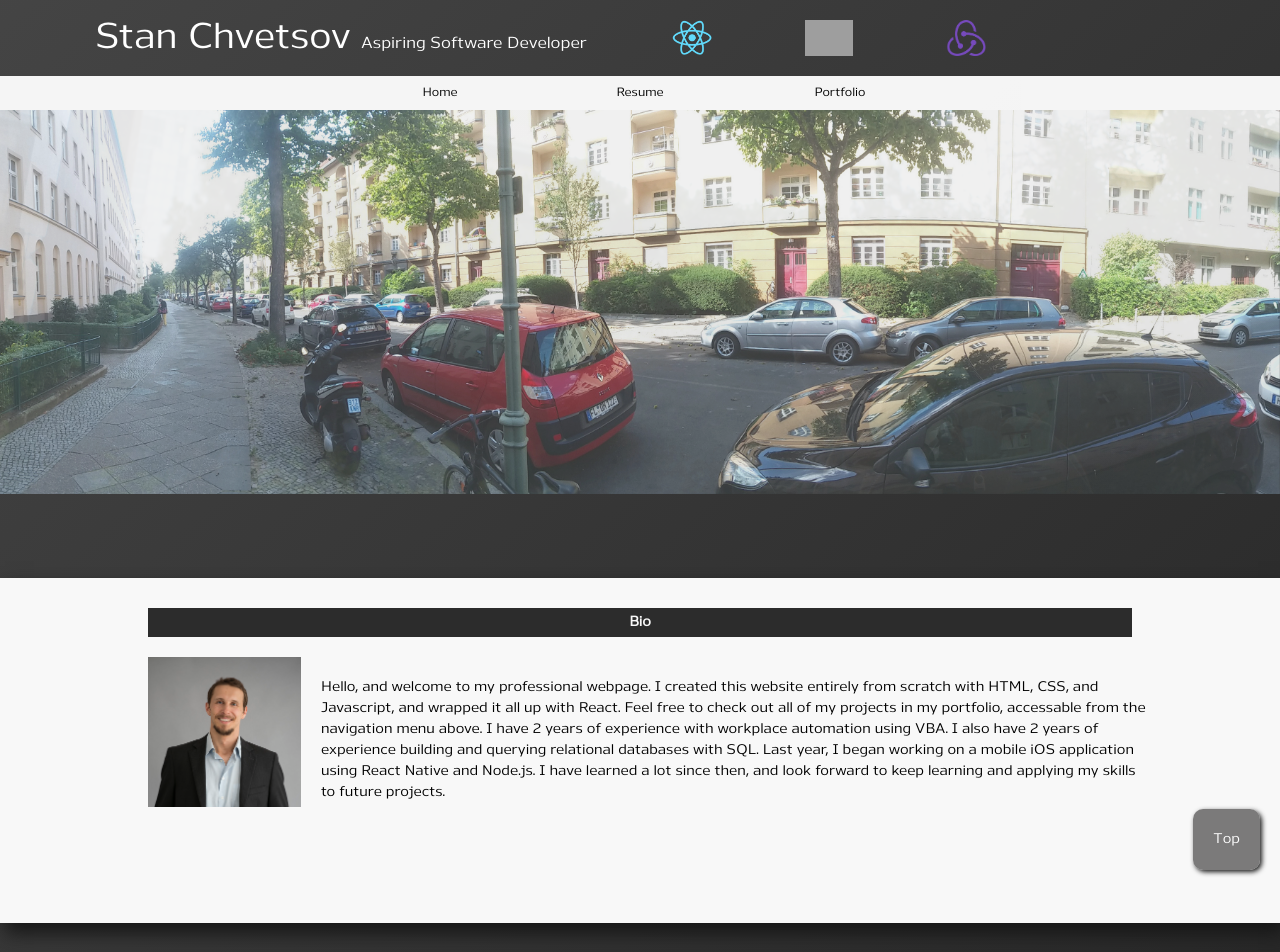
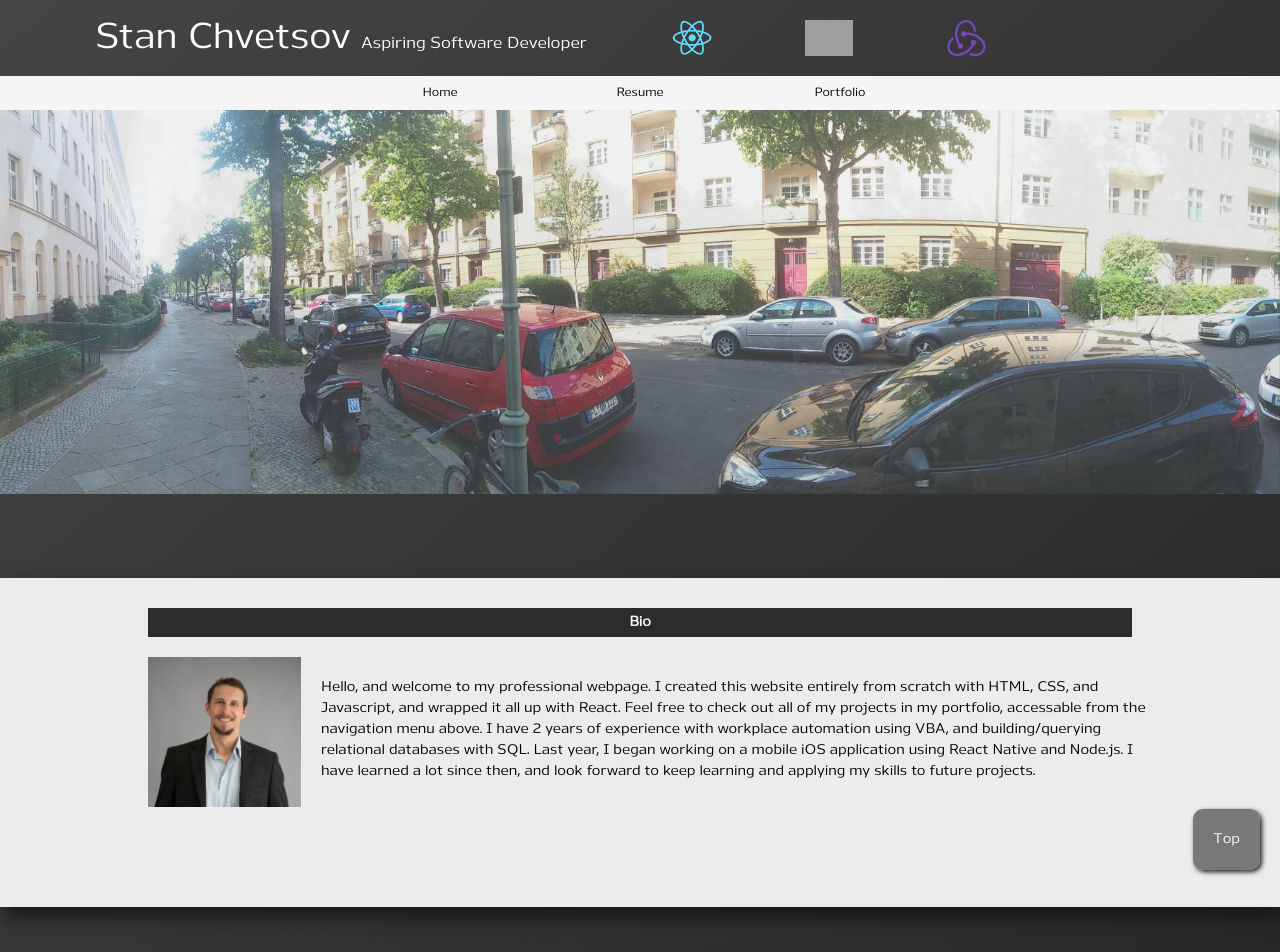
Before and after one commit to schvetsov/PortfolioWebsite, a React (Create React App) app: page / in a window 1280 px wide. Shown: the top 952 px of the page. Built offline with nearby package versions, Linux system fonts and the light colour scheme; grey boxes are pictures that could not be loaded; some icons are missing.

Commit message:
Made background darker

```diff
--- a/src/App.css
+++ b/src/App.css
@@ -278,7 +278,7 @@ a {
 
 
 .main-container {
-  background-color: rgb(248, 248, 248);
+  background-color: rgb(236, 236, 236);
   display: block;
   color: rgb(0, 0, 0);
   margin: auto;
@@ -291,7 +291,7 @@ a {
 
 @media screen and (max-width: 1000px) {
   .main-container {
-    background-color: rgb(248, 248, 248);
+    background-color: rgb(236, 236, 236);
     display: block;
     color: rgb(0, 0, 0);
     margin: auto;
--- a/src/Pages/Home.js
+++ b/src/Pages/Home.js
@@ -31,8 +31,8 @@ class Home extends Component {
             <div className="bio3">
               Hello, and welcome to my professional webpage. I created this website entirely from scratch with HTML, CSS, and Javascript,
               and wrapped it all up with React. Feel free to check out all of my projects in my portfolio, accessable from the navigation menu
-              above. I have 2 years of experience with workplace automation using VBA.
-              I also have 2 years of experience building and querying relational databases with SQL. Last year,
+              above. I have 2 years of experience with workplace automation using VBA,
+              and building/querying relational databases with SQL. Last year,
               I began working on a mobile iOS application using React Native and Node.js. I have learned a lot
               since then, and look forward to keep learning and applying my skills to future projects.
             </div>
```
